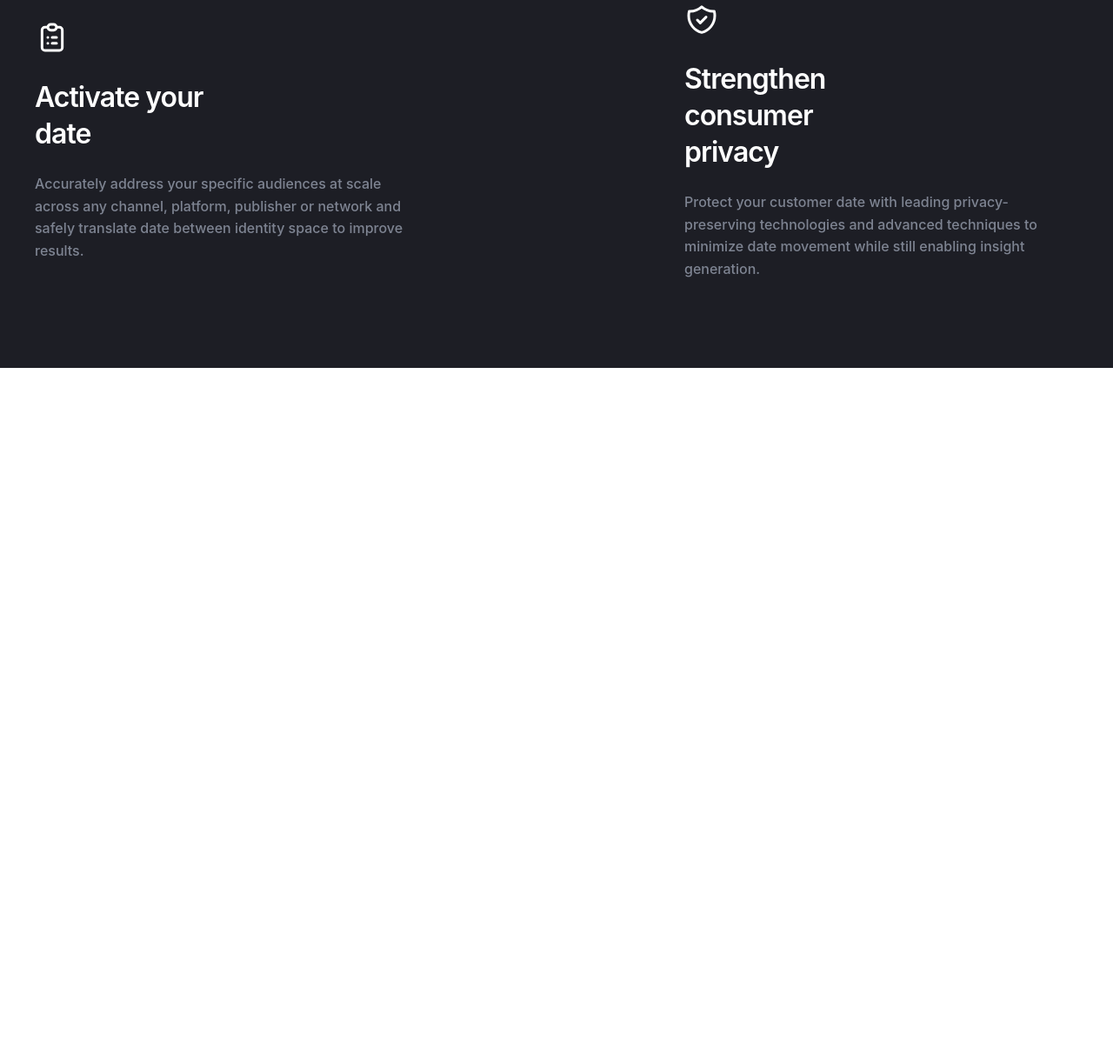
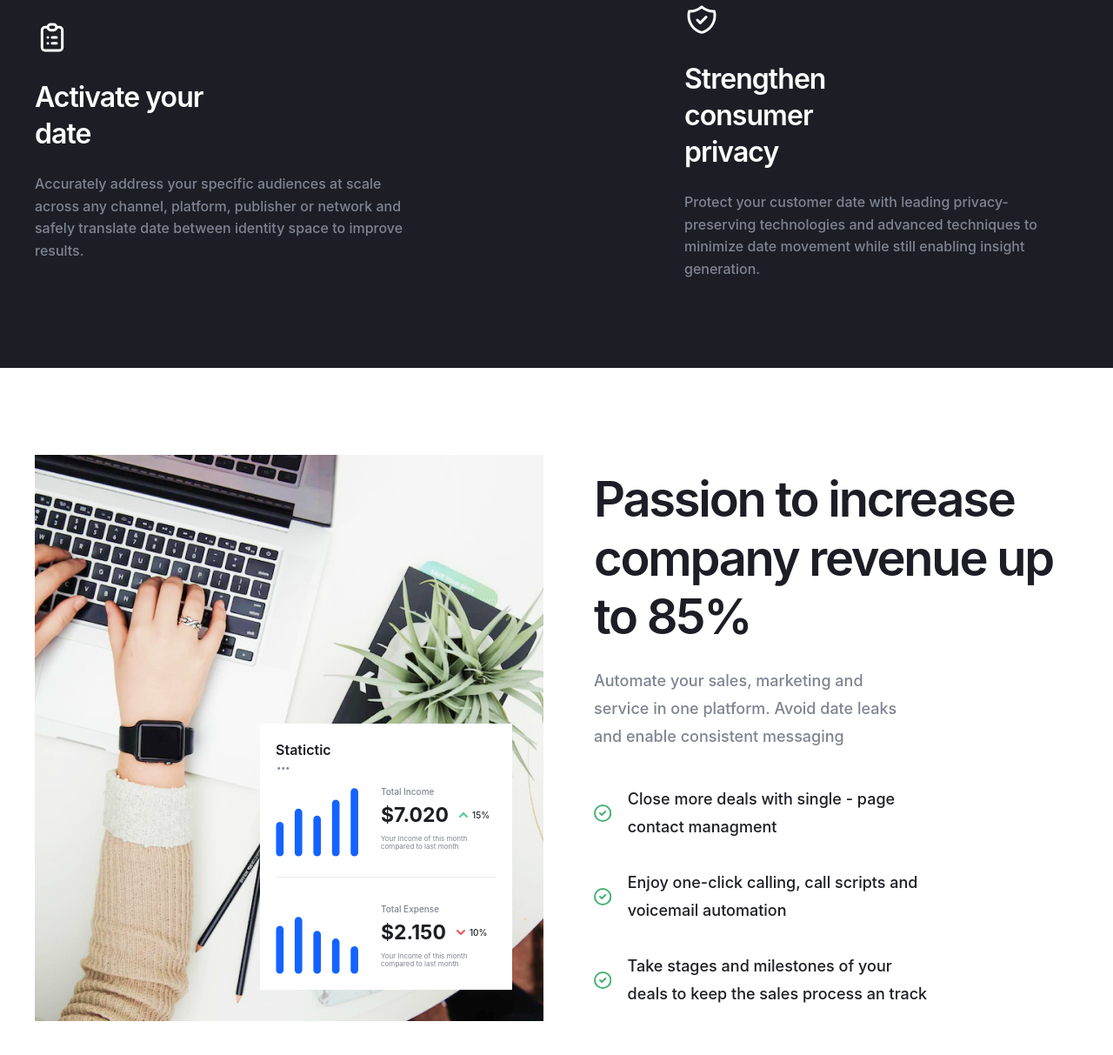
Before and after one commit to ItalyanecXXX/coca, a website built with Vite: page src/index.html in a window 1280 px wide. Shown: the part 1737-2950 px from the top of the page at 87% size. Before the commit the page ends 2160 px from the top, so only its background shows below. Built offline with nearby package versions, Linux system fonts and the light colour scheme; files whose address does not match are found by name.

Commit message:
create section features

```diff
--- a/package.json
+++ b/package.json
@@ -5,7 +5,8 @@
   "scripts": {
     "dev": "vite",
     "build": "vite build",
-    "preview": "vite preview"
+    "preview": "vite preview",
+    "format": "prettier . --write"
   },
   "devDependencies": {
     "@eslint/js": "^9.10.0",
--- /dev/null
+++ b/src/assets/scss/components/home/features.scss
@@ -0,0 +1,183 @@
+.features {
+  padding: 100px 0 94px;
+
+  @include mobile {
+    padding: 60px 0 64px;
+  }
+
+  &__container {
+    @include flex-al-between;
+
+    @include mini-desktop {
+      gap: 40px;
+      flex-direction: column;
+      align-items: flex-start;
+    }
+
+    // @include tablet {
+    //   align-items: center;
+    // }
+
+    @include mobile {
+      gap: 25px;
+    }
+  }
+
+  &__left {
+    position: relative;
+  }
+
+  &__stats {
+    position: absolute;
+    right: 36px;
+    bottom: 40px;
+    padding: 18px;
+    max-width: 290px;
+    background-color: #fff;
+
+    @include mobile {
+      right: 16px;
+      bottom: 20px;
+
+      @include small-mobile {
+        right: 12px;
+        bottom: 12px;
+        padding: 14px;
+        max-width: 240px;
+      }
+    }
+
+    &__head {
+      @include flex-al-between;
+      margin-bottom: 19px;
+    }
+
+    &-title {
+      font-weight: 600;
+      line-height: 1.5;
+      color: #1d1e25;
+    }
+
+    &-item {
+      @include flex-align-center;
+      gap: 26px;
+
+      &:not(:last-child) {
+        border-bottom: 1px solid #ededed;
+        padding-bottom: 23px;
+      }
+
+      &:last-child {
+        padding-top: 23px;
+      }
+
+      &-title {
+        margin-bottom: 6px;
+        font-weight: 500;
+        font-size: 10px;
+        line-height: 1.5;
+        color: #7e8492;
+      }
+
+      &-img {
+        @include small-mobile {
+          width: 65px;
+        }
+      }
+
+      &-price {
+        @include flex-align-center;
+        gap: 12px;
+        margin-bottom: 9px;
+
+        &-num {
+          font-weight: 700;
+          font-size: 23px;
+          line-height: 1.2;
+          color: #1d1e25;
+
+          @include mobile {
+            font-size: 18px;
+          }
+        }
+
+        &-proc {
+          @include flex-align-center;
+          gap: 5px;
+          font-weight: 500;
+          font-size: 10px;
+          line-height: 1.5;
+          text-align: center;
+          color: #1d1e25;
+        }
+      }
+
+      &-descr {
+        font-weight: 400;
+        font-size: 8px;
+        color: #7e8492;
+      }
+    }
+  }
+
+  &__right {
+    max-width: 557px;
+
+    @include mini-desktop {
+      max-width: 992px;
+    }
+  }
+
+  &__title {
+    margin-bottom: 24px;
+    font-weight: 600;
+    letter-spacing: -0.04em;
+    color: var(--neutral-color-100);
+
+    @include mobile {
+      margin-bottom: 20px;
+    }
+  }
+
+  &__descr {
+    margin-bottom: 40px;
+    max-width: 360px;
+    font-weight: 500;
+    line-height: 178%;
+    color: #7e8492;
+
+    @include mini-desktop {
+      max-width: 700px;
+    }
+  }
+
+  &__item {
+    @include flex-align-center;
+    max-width: 393px;
+    font-weight: 500;
+    line-height: 1.78;
+    color: var(--neutral-color-100);
+
+    @include mini-desktop {
+      max-width: 700px;
+    }
+
+    &:not(:last-child) {
+      margin-bottom: 32px;
+
+      @include mobile {
+        margin-bottom: 22px;
+      }
+    }
+
+    &::before {
+      content: '';
+      display: inline-block;
+      margin-right: 19px;
+      padding-right: 19px;
+      width: 20px;
+      height: 20px;
+      background: url('../icons/features-list-icon.svg');
+    }
+  }
+}
--- a/src/assets/scss/main.scss
+++ b/src/assets/scss/main.scss
@@ -7,3 +7,4 @@
 @import './components/header';
 @import './components/home/hero';
 @import './components/home/overview';
+@import './components/home/features';
--- /dev/null
+++ b/src/html/components/home/features.html
@@ -0,0 +1,118 @@
+<section class="features">
+  <div class="container features__container">
+    <div class="features__left">
+      <img
+        loading="lazy"
+        src="./assets/images/features-img.jpg"
+        width="585"
+        height="651"
+        alt="Women typing on laptop"
+      />
+      <div class="features__stats">
+        <div class="features__stats-head">
+          <h4 class="features__stats-title text-p-default">Statictic</h4>
+          <img
+            loading="lazy"
+            src="./assets/icons/more-icon.svg"
+            width="18"
+            height="19"
+            alt="Ellipsis icon"
+          />
+        </div>
+        <div class="features__stats-item">
+          <img
+            class="features__stats-item-img"
+            loading="lazy"
+            width="95"
+            height="88"
+            src="./assets/icons/features-total-income-icon.svg"
+            alt="Total income grafic"
+          />
+          <div class="features__stats-item-info">
+            <h5 class="features__stats-item-title">Total Income</h5>
+            <div class="features__stats-item-price">
+              <span class="features__stats-item-price-num">$7.020</span>
+              <div class="features__stats-item-price-proc">
+                <svg
+                  width="10"
+                  height="6"
+                  viewBox="0 0 10 6"
+                  fill="none"
+                  xmlns="http://www.w3.org/2000/svg"
+                >
+                  <path
+                    fill-rule="evenodd"
+                    clip-rule="evenodd"
+                    d="M9.70735 5.70717C9.31683 6.09769 8.68366 6.09769 8.29314 5.70717L5.00024 2.41427L1.70735 5.70717C1.31683 6.09769 0.683662 6.09769 0.293138 5.70717C-0.0973871 5.31664 -0.097387 4.68348 0.293138 4.29295L4.29314 0.292954C4.68366 -0.0975701 5.31683 -0.09757 5.70735 0.292954L9.70735 4.29295C10.0979 4.68348 10.0979 5.31664 9.70735 5.70717Z"
+                    fill="#50CD89"
+                  />
+                </svg>
+                15%
+              </div>
+            </div>
+            <p class="features__stats-item-descr">
+              Your Income of this month compared to last month
+            </p>
+          </div>
+        </div>
+        <div class="features__stats-item">
+          <img
+            class="features__stats-item-img"
+            loading="lazy"
+            width="95"
+            height="88"
+            src="./assets/icons/features-total2-income-icon.svg"
+            alt="Total income grafic"
+          />
+          <div class="features__stats-item-info">
+            <h5 class="features__stats-item-title">Total Expense</h5>
+            <div class="features__stats-item-price">
+              <span class="features__stats-item-price-num">$2.150</span>
+              <div class="features__stats-item-price-proc">
+                <svg
+                  width="10"
+                  height="6"
+                  viewBox="0 0 10 6"
+                  fill="none"
+                  xmlns="http://www.w3.org/2000/svg"
+                >
+                  <path
+                    fill-rule="evenodd"
+                    clip-rule="evenodd"
+                    d="M0.293137 0.293015C0.683662 -0.097509 1.31683 -0.097509 1.70735 0.293015L5.00024 3.58591L8.29314 0.293015C8.68366 -0.097509 9.31683 -0.097509 9.70735 0.293015C10.0979 0.68354 10.0979 1.3167 9.70735 1.70723L5.70735 5.70723C5.31683 6.09775 4.68366 6.09775 4.29314 5.70723L0.293137 1.70723C-0.097387 1.3167 -0.097387 0.68354 0.293137 0.293015Z"
+                    fill="#EB5757"
+                  />
+                </svg>
+                10%
+              </div>
+            </div>
+            <p class="features__stats-item-descr">
+              Your Income of this month compared to last month
+            </p>
+          </div>
+        </div>
+      </div>
+    </div>
+    <div class="features__right">
+      <h2 class="features__title heading-h2">
+        Passion to increase company revenue up to 85%
+      </h2>
+      <p class="features__descr text-p-medium">
+        Automate your sales, marketing and service in one platform. Avoid date
+        leaks and enable consistent messaging
+      </p>
+      <ul class="features__list">
+        <li class="features__item text-p-medium">
+          Close more deals with single - page contact managment
+        </li>
+        <li class="features__item text-p-medium">
+          Enjoy one-click calling, call scripts and voicemail automation
+        </li>
+        <li class="features__item text-p-medium">
+          Take stages and milestones of your deals to keep the sales process an
+          track
+        </li>
+      </ul>
+    </div>
+  </div>
+</section>
--- a/src/html/components/home/overview.html
+++ b/src/html/components/home/overview.html
@@ -12,6 +12,7 @@
     <ul class="overview__list">
       <li class="overview__item">
         <img
+          loading="lazy"
           class="overview__item-icon"
           src="./assets/icons/calendar-icon.svg"
           width="40"
@@ -29,6 +30,7 @@
       </li>
       <li class="overview__item">
         <img
+          loading="lazy"
           class="overview__item-icon"
           src="./assets/icons/do-icon.svg"
           width="40"
@@ -43,6 +45,7 @@
       </li>
       <li class="overview__item">
         <img
+          loading="lazy"
           class="overview__item-icon"
           src="./assets/icons/list-icon.svg"
           width="40"
@@ -58,6 +61,7 @@
       </li>
       <li class="overview__item">
         <img
+          loading="lazy"
           class="overview__item-icon"
           src="./assets/icons/shild-icon.svg"
           width="40"
--- a/src/index.html
+++ b/src/index.html
@@ -5,6 +5,7 @@
     <load src="./html/components/header.html" />
     <load src="./html/components/home/hero.html" />
     <load src="./html/components/home/overview.html" />
+    <load src="./html/components/home/features.html" />
 
     <script type="module" src="/js/main.js"></script>
   </body>
```
Also changed, not shown: src/assets/icons/features-list-icon.svg (added), src/assets/icons/features-total-income-icon.svg (added), src/assets/icons/features-total2-income-icon.svg (added), src/assets/icons/more-icon.svg (added), src/assets/images/features-img.jpg (added).
